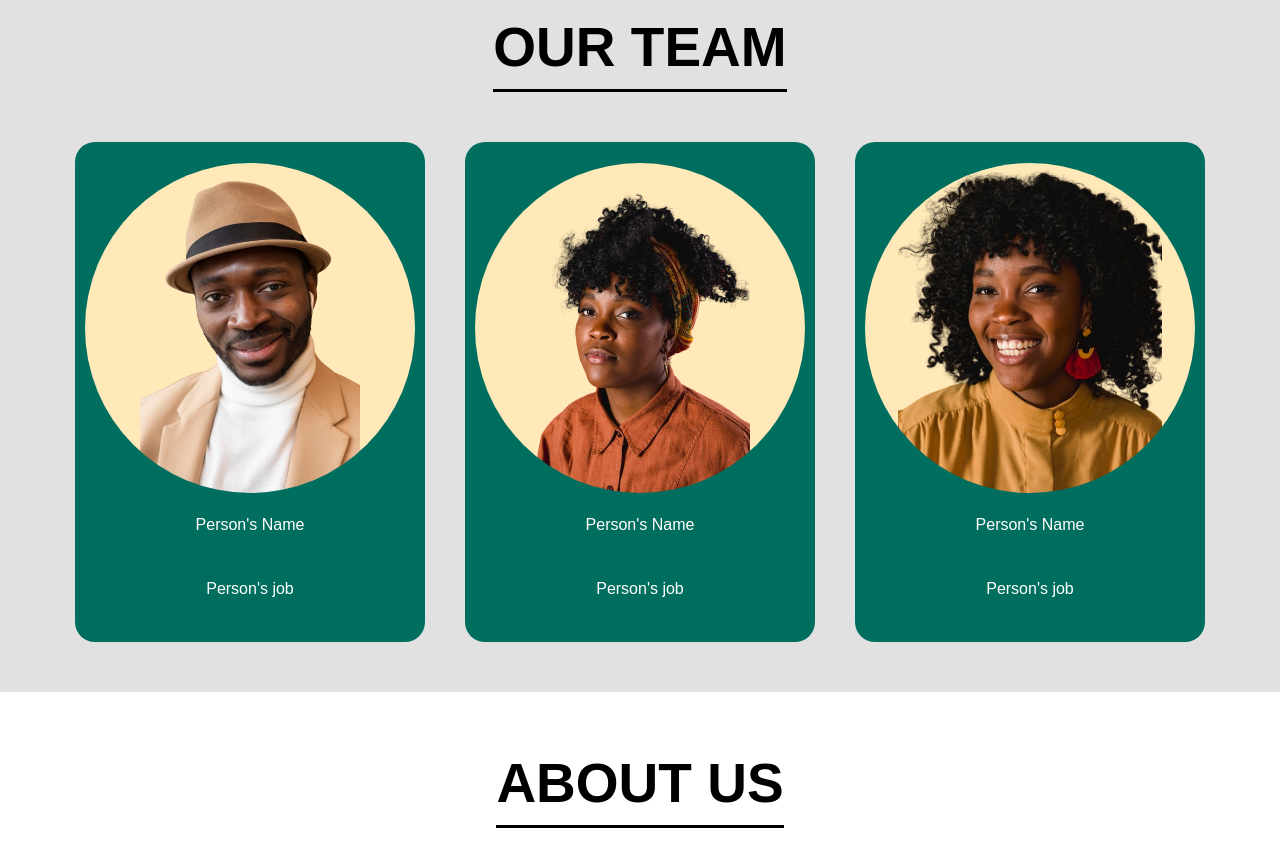
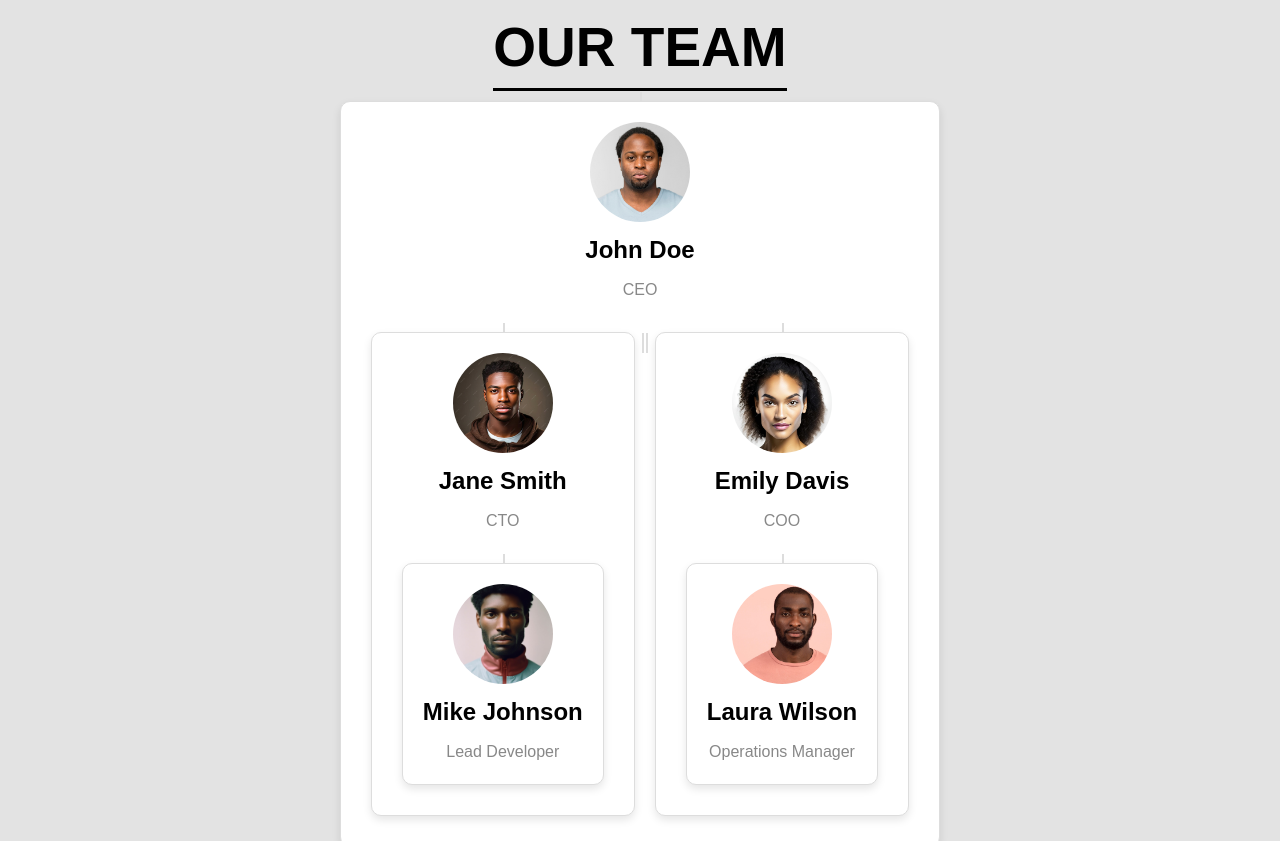
Before and after one commit to Robel-rai/GIE.Website, a plain HTML site: page index.html in a window 1280 px wide. Shown: the part 1620-2461 px from the top of the page. Drawn offline with nearby package versions, Linux system fonts and the light colour scheme.

```diff
--- a/index.html
+++ b/index.html
@@ -33,6 +33,8 @@
         </div>
     </div>
 
+
+
     <!-- Services Section -->
     <div id="ourServices" class="container blocks">
         <H2>OUR SERVICES</H2>
@@ -41,46 +43,76 @@
                 <h4>Service Name</h4>
                 <p>This is simply dummy text of the printing and typesetting industry. Lorem Ipsum has been the
                     industry's standard dummy text ever since the 1500s, </p>
-                <button id="knowMore">Know More</button>
+                <button id="serv1">Know More</button>
             </div>
             <div class="card st2">
                 <h4>Service Name</h4>
                 <p>This is simply dummy text of the printing and typesetting industry. Lorem Ipsum has been the
                     industry's standard dummy text ever since the 1500s, </p>
-                <button id="knowMore">Know More</button>
+                <button id="serv2">Know More</button>
             </div>
             <div class="card st3">
                 <h4>Service Name</h4>
                 <p>This is simply dummy text of the printing and typesetting industry. Lorem Ipsum has been the
                     industry's standard dummy text ever since the 1500s, </p>
-                <button id="knowMore">Know More</button>
+                <button id="serv3">Know More</button>
             </div>
             <div class="card st4">
                 <h4>Service Name</h4>
                 <p>This is simply dummy text of the printing and typesetting industry. Lorem Ipsum has been the
                     industry's standard dummy text ever since the 1500s, </p>
-                <button id="knowMore">Know More</button>
+                <button id="serv4">Know More</button>
             </div>
         </div>
     </div>
+
+
+
     <!-- Our Teams Section -->
     <div id="Teams" class="container ourTeam blocks">
         <h2>OUR TEAM</h2>
-        <div class="teams">
-            <div class="teamCard">
-                <div class="cardImage1"> </div>
-                <p>Person's Name</p>
-                <p>Person's job</p>
+        <div class="hierarchy">
+            <div class="tcard">
+                <div class="profile">
+                    <img src="/img/Users/profile1.jpg" alt="Profile Image">
+                    <h2>John Doe</h2>
+                    <p>CEO</p>
                 </div>
-            <div class="teamCard">
-                <div class="cardImage2"> </div>
-                <p>Person's Name</p>
-                <p>Person's job</p>
+                <div class="subordinates">
+                    <div class="tcard">
+                        <div class="profile">
+                            <img src="/img/Users/profile2.jpg" alt="Profile Image">
+                            <h2>Jane Smith</h2>
+                            <p>CTO</p>
                         </div>
-            <div class="teamCard">
-                <div class="cardImage3"> </div>
-                <p>Person's Name</p>
-                <p>Person's job</p>
+                        <div class="subordinates">
+                            <div class="tcard">
+                                <div class="profile">
+                                    <img src="img/Users/profile3.jpg" alt="Profile Image">
+                                    <h2>Mike Johnson</h2>
+                                    <p>Lead Developer</p>
+                                </div>
+                            </div>
+                        </div>
+                    </div>
+                    <div class="tcard">
+                        <div class="profile">
+                            <img src="/img/Users/profile4.jpg" alt="Profile Image">
+                            <h2>Emily Davis</h2>
+                            <p>COO</p>
+                        </div>
+                        <div class="subordinates">
+                            <div class="tcard">
+                                <div class="profile">
+                                    <img src="img/Users/profile5.jpg" alt="Profile Image">
+                                    <h2>Laura Wilson</h2>
+                                    <p>Operations Manager</p>
+                                </div>
+                            </div>
+                        </div>
+                    </div>
+                </div>
+            </div>
         </div>
     </div>
 
@@ -122,7 +154,7 @@
                 <img src="img/GIE-logo.png" alt="GIE logo">
             </div>
         </div>
-
+    </div>
     <footer class="footer">
         <div class="waves">
             <div class="wave" id="wave1"></div>
@@ -131,8 +163,7 @@
             <div class="wave" id="wave4"></div>
         </div>
         <ul class="social-icon">
-                    <li class="social-icon__item"><a class="social-icon__link"
-                            href="https://www.facebook.com/gsofethiopia/">
+            <li class="social-icon__item"><a class="social-icon__link" href="https://www.facebook.com/gsofethiopia/">
                     <ion-icon name="logo-facebook"></ion-icon>
                 </a></li>
             <li class="social-icon__item"><a class="social-icon__link" href="#">
--- a/scripts/script.js
+++ b/scripts/script.js
@@ -8,11 +8,18 @@
 });
 
 
-document.getElementById("knowMore").onclick = function () {
+document.getElementById("serv1").onclick = function () {
     location.href = "/pages/serviceDetailes.html";
 };
 
+document.getElementById("serv2").onclick = function () {
+    location.href = "#"
+}
 
-document.getElementById("contactus").onclick = function () {
-    location.href = "/pages/contactUs.html";
-};
+document.getElementById("serv3").onclick = function () {
+    location.href = "#"
+}
+
+document.getElementById("serv4").onclick = function () {
+    location.href = "#"
+}
--- a/styles/global.css
+++ b/styles/global.css
@@ -78,11 +78,6 @@
 
 }
 
-.blocks {
-  animation: apper 0.2s ease-in-out;
-  animation-timeline: view();
-  animation-range: entry 0% cover 40%;
-}
 
 
 /*
@@ -119,7 +114,6 @@
 body {
   margin: 0;
   font-family: "montserrat regular", sans-serif;
-  animation: apper 0.2s ease-in-out;
 }
 
 .navbar {
@@ -172,6 +166,7 @@
 }
 
 /*HERO Section*/
+
 
 .hero {
   width: 100%;
@@ -338,10 +333,114 @@
   background-image: url("/img/card4.png");
 }
 
+/* Our Teams Section */
+#Teams {
+  background-color: #e3e3e3;
+  padding-bottom: 100px;
+}
+
+.hierarchy {
+  display: flex;
+  justify-content: center;
+}
+
+.tcard {
+  background-color: #fff;
+  border: 1px solid #ddd;
+  border-radius: 10px;
+  padding: 20px;
+  text-align: center;
+  margin: 10px;
+  box-shadow: 0 4px 8px rgba(0, 0, 0, 0.1);
+  position: relative;
+  transition: all 0.3s ease-in-out;
+}
+
+.profile {
+  display: flex;
+  align-items: center;
+  justify-content: center;
+  flex-direction: column;
+
+}
+
+.profile>img {
+  border-radius: 50%;
+  width: 100px;
+  height: 100px;
+  object-fit: cover;
+}
+
+.profile h2 {
+  margin: 10px 0;
+  font-size: 1.5em;
+}
+
+.profile p {
+  color: #888;
+}
+
+.subordinates {
+  display: flex;
+  justify-content: center;
+  margin-top: 20px;
+}
+
+.tcard::before {
+  content: '';
+  position: absolute;
+  top: -10px;
+  left: 50%;
+  width: 2px;
+  height: 10px;
+  background-color: #ddd;
+}
+
+.tcard:not(:first-child)::before {
+  top: 0;
+  height: 20px;
+}
+
+.subordinates::before {
+  content: '';
+  position: absolute;
+  top: -10px;
+  left: 50%;
+  width: 2px;
+  height: 10px;
+  background-color: #ddd;
+}
+
+.subordinates .tcard::before {
+  top: -10px;
+  left: 50%;
+  width: 2px;
+  height: 10px;
+  background-color: #ddd;
+}
+
+.subordinates .tcard:not(:first-child)::before {
+  left: -10px;
+  top: 0;
+  height: 20px;
+}
+
+.subordinates .tcard:not(:last-child)::before {
+  left: auto;
+  right: -10px;
+  top: 0;
+  height: 20px;
+}
+
+.tcard:hover {
+  transform: scale(1.05);
+}
 
 /* About Us Section */
 .about {
   background-color: #ffffff;
+  margin-top: 100px;
+  margin-bottom: 100px;
 }
 
 .holder {
@@ -356,120 +455,6 @@
 .holder>div {
   max-width: 45%;
   margin: 20px;
-}
-
-/* Our Teams Section */
-
-.ourTeam {
-  background-color: #e1e1e1;
-}
-
-.teams {
-  display: flex;
-  flex-direction: row;
-  height: auto;
-  margin: 10px;
-  padding: 20px;
-}
-
-.teamCard {
-  display: flex;
-  flex-direction: column;
-  width: 350px;
-  height: 500px;
-  justify-content: center;
-  align-items: center;
-  margin: 20px;
-  background-color: #006E5E;
-  padding: 10px;
-  border-radius: 20px;
-  color: white;
-  transition: 0.3s ease-in-out;
-}
-
-.cardImage1 {
-  height: 330px;
-  width: 330px;
-  background-color: #ffe9b9;
-  background-image: url(/img/Users/image_1.png);
-  background-position: center;
-  background-size: contain;
-  background-repeat: no-repeat;
-  border-radius: 50%;
-}
-
-.cardImage2 {
-  height: 330px;
-  width: 330px;
-  background-color: #ffe9b9;
-  background-image: url(/img/Users/image_2.png);
-  background-position: center;
-  background-size: contain;
-  background-repeat: no-repeat;
-  border-radius: 50%;
-}
-
-.cardImage3 {
-  height: 330px;
-  width: 330px;
-  background-color: #ffe9b9;
-  background-image: url(/img/Users/image_3.png);
-  background-position: center;
-  background-size: contain;
-  background-repeat: no-repeat;
-  border-radius: 50%;
-}
-
-.teamCard:hover {
-  transform: translateY(-20px);
-  box-shadow: 1px 5px 10px #000000;
-}
-
-.teamCard>p {
-  bottom: 0px;
-  margin: 20px;
-}
-
-/* .image {
-  height: 100%;
-  margin: 0;
-  display: flex;
-  justify-content: center;
-  align-items: center;
-}
-
-.housing {
-  position: relative;
-  width: 300px;
-  height: 300px;
-}
-
-.verBar {
-  position: absolute;
-  top: 0;
-  bottom: 0;
-  left: 50%;
-  width: 0.5625rem;
-  height: 27.0625rem;
-  transform: translateX(-50%);
-  background: radial-gradient(50% 50% at 50% 50%, #C6BC5B 44.67%, rgba(255, 255, 255, 0.00) 100%);
-  z-index: 9;
-}
-
-.horBar {
-  position: absolute;
-  left: 0;
-  right: 0;
-  top: 50%;
-  width: 27.0625rem;
-  height: 0.5625rem;
-  transform: translateY(-50%);
-  background: radial-gradient(50% 50% at 50% 50%, #C6BC5B 44.67%, rgba(255, 255, 255, 0.00) 100%);
-  z-index: 9;
-} */
-
-.image>img {
-  transform: scale(75%);
 }
 
 /* Footer section */
```
Also changed, not shown: pages/contactUs.html (+36 -16 lines), scripts/sendemail.js (added, +25 -0 lines), styles/ContactUs.css (+35 -35 lines), img/Users/profile1.jpg (added), img/Users/profile2.jpg (added), img/Users/profile3.jpg (added), img/Users/profile4.jpg (added), img/Users/profile5.jpg (added). Lines whose indentation alone changed are shown as unchanged.
